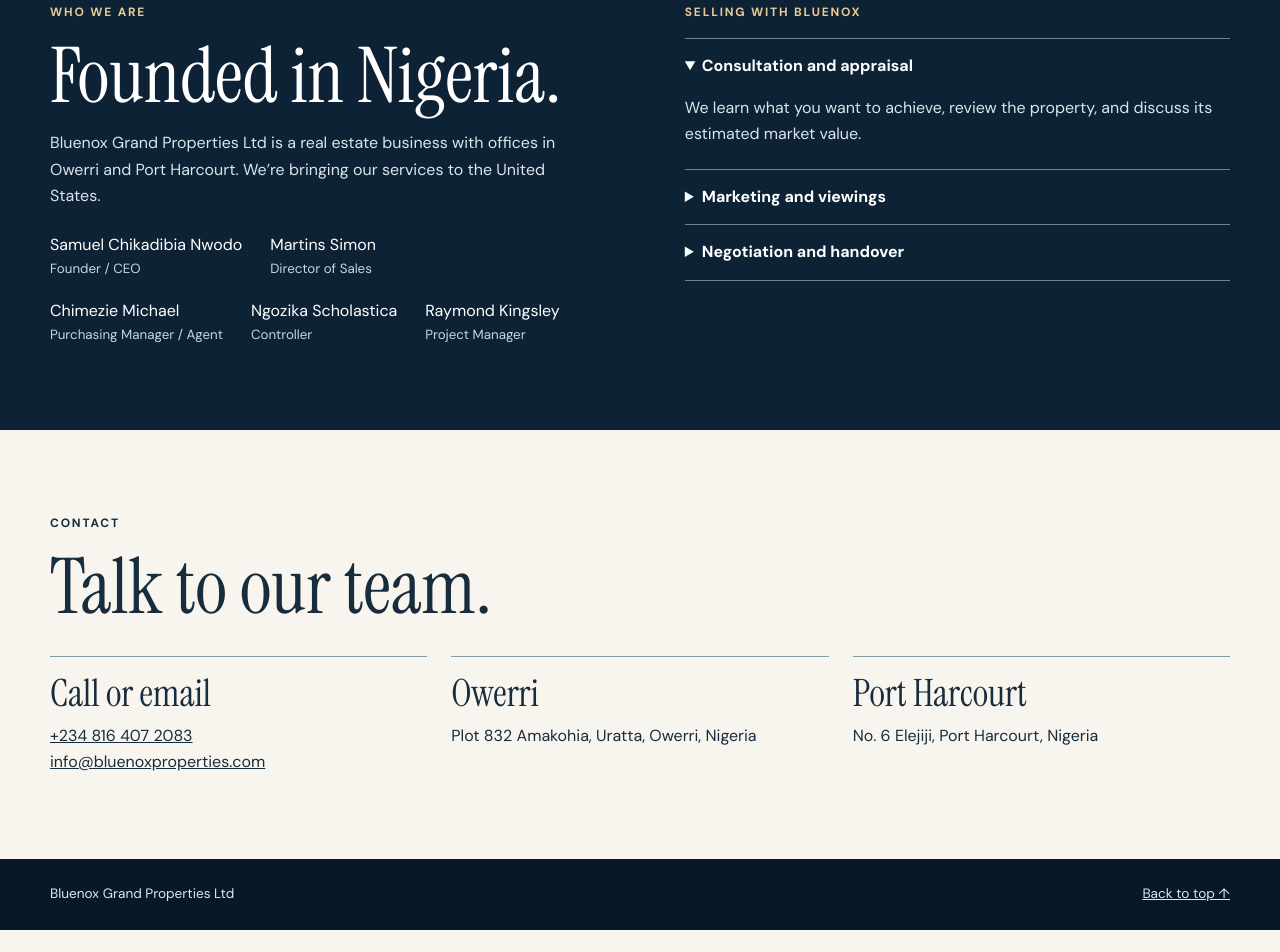
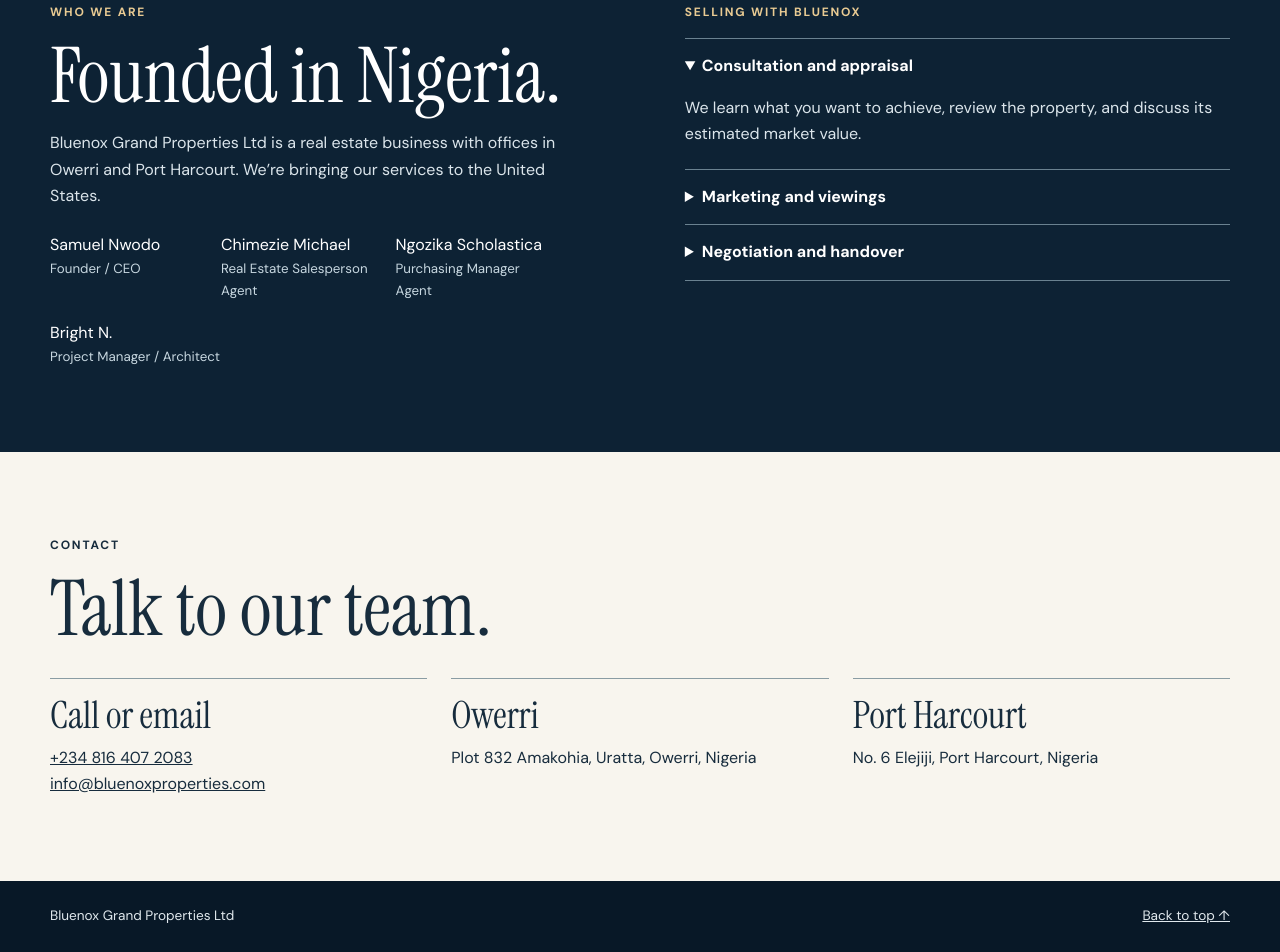
Before and after one commit to kadibiax7/bluenox-properties, a plain HTML site: page index.html in a window 1280 px wide. Shown: the part 2099-3051 px from the top of the page. Before the commit the page ends 3029 px from the top, so only its background shows below. Drawn offline with Linux system fonts and the light colour scheme.

Commit message:
Update team names and roles

```diff
--- a/index.html
+++ b/index.html
@@ -33,7 +33,7 @@
 </div></section>
 <section class="section dark" id="about"><div class="wrap split">
 <div><p class="eyebrow">Who we are</p><h2>Founded in Nigeria.</h2><p>Bluenox Grand Properties Ltd is a real estate business with offices in Owerri and Port Harcourt. We’re bringing our services to the United States.</p>
-<ul class="team"><li>Samuel Chikadibia Nwodo<small>Founder / CEO</small></li><li>Martins Simon<small>Director of Sales</small></li><li>Chimezie Michael<small>Purchasing Manager / Agent</small></li><li>Ngozika Scholastica<small>Controller</small></li><li>Raymond Kingsley<small>Project Manager</small></li></ul></div>
+<ul class="team"><li>Samuel Nwodo<small>Founder / CEO</small></li><li>Chimezie Michael<small>Real Estate Salesperson<br>Agent</small></li><li>Ngozika Scholastica<small>Purchasing Manager<br>Agent</small></li><li>Bright N.<small>Project Manager / Architect</small></li></ul></div>
 <div><p class="eyebrow">Selling with Bluenox</p>
 <details open><summary>Consultation and appraisal</summary><p>We learn what you want to achieve, review the property, and discuss its estimated market value.</p></details>
 <details><summary>Marketing and viewings</summary><p>We prepare the property presentation, market it, and coordinate viewings.</p></details>
```
